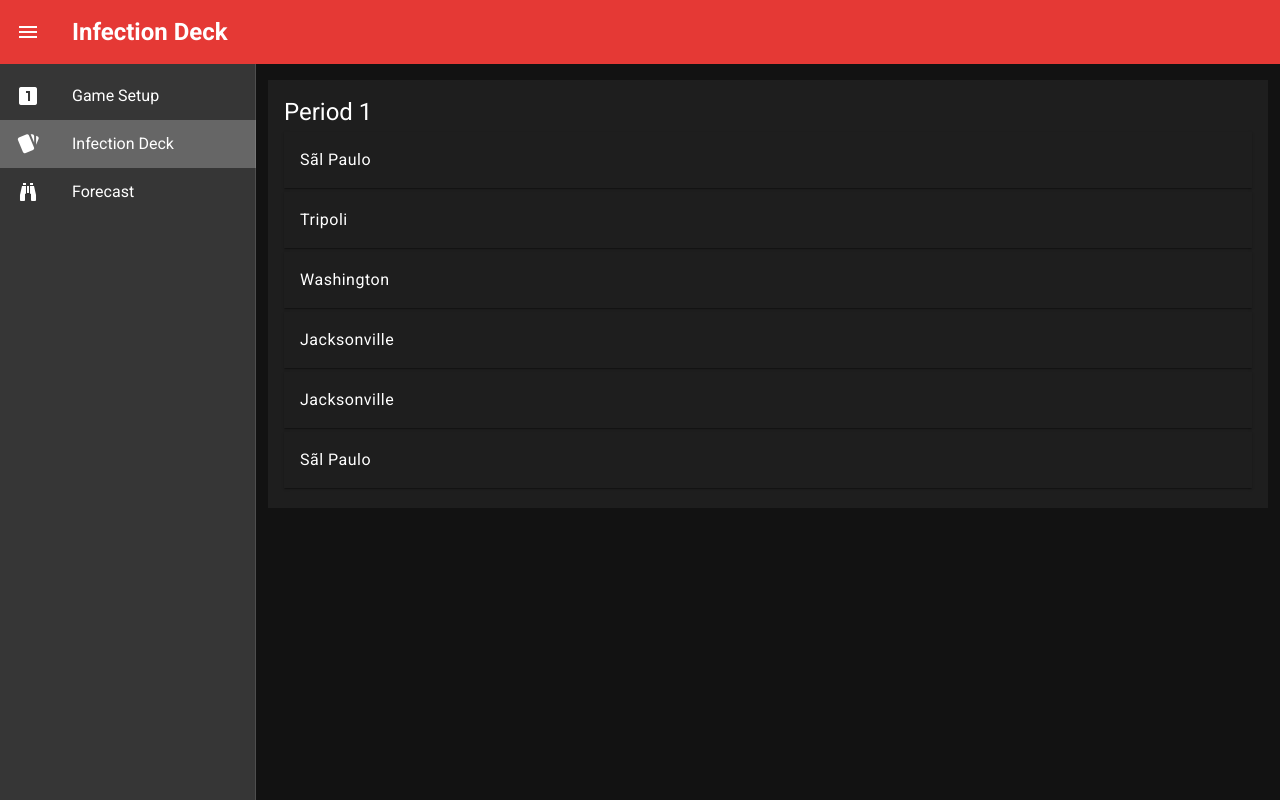
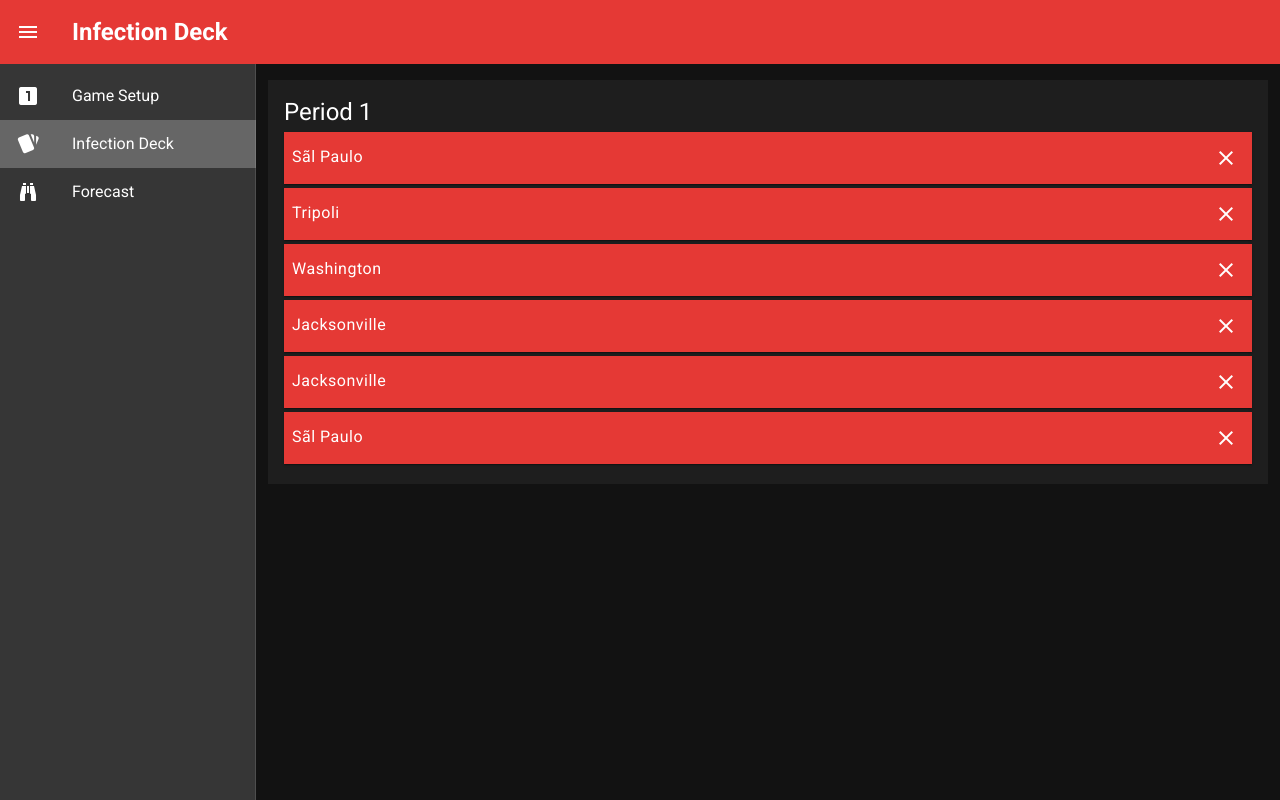
Before and after one commit to nxtman123/pandemic-infection-tracker, a Vue app: page /infection in a window 1280 px wide. Built offline with nearby package versions, Linux system fonts and the light colour scheme.

Commit message:
Add close button to city card, cange color

```diff
--- a/src/components/CityCard.vue
+++ b/src/components/CityCard.vue
@@ -1,6 +1,13 @@
 <template>
-  <v-sheet elevation="1" class="my-1 pa-4">
+  <v-sheet
+    elevation="1"
+    class="my-1 pa-2 d-flex justify-space-between align-baseline"
+    color="primary"
+  >
     <span class="body-1 period-title">{{ city.name }}</span>
+    <div>
+      <v-btn icon><v-icon>mdi-close</v-icon></v-btn>
+    </div>
   </v-sheet>
 </template>
 
@@ -9,6 +16,10 @@ import Vue from 'vue';
 
 export default Vue.extend({
   props: {
+    index: {
+      required: true,
+      type: Number,
+    },
     cityId: {
       required: true,
       type: Number,
```
